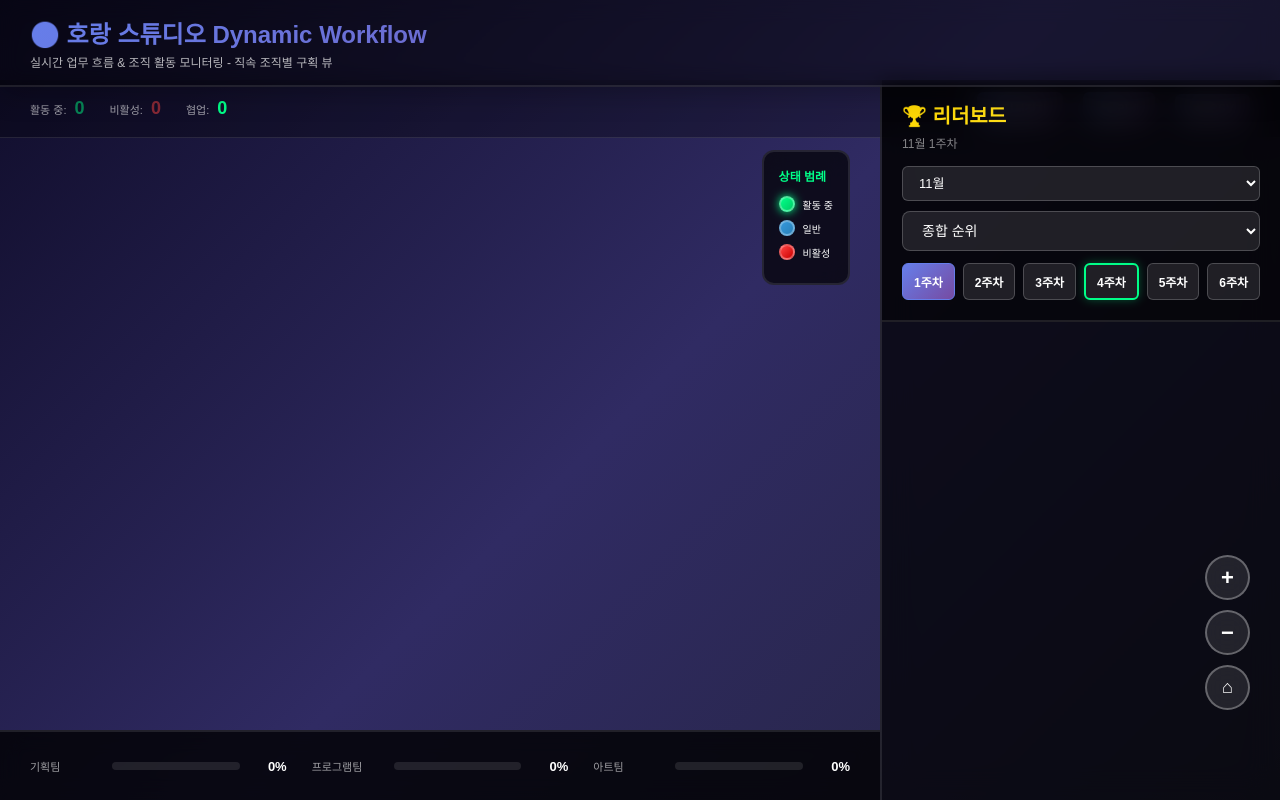
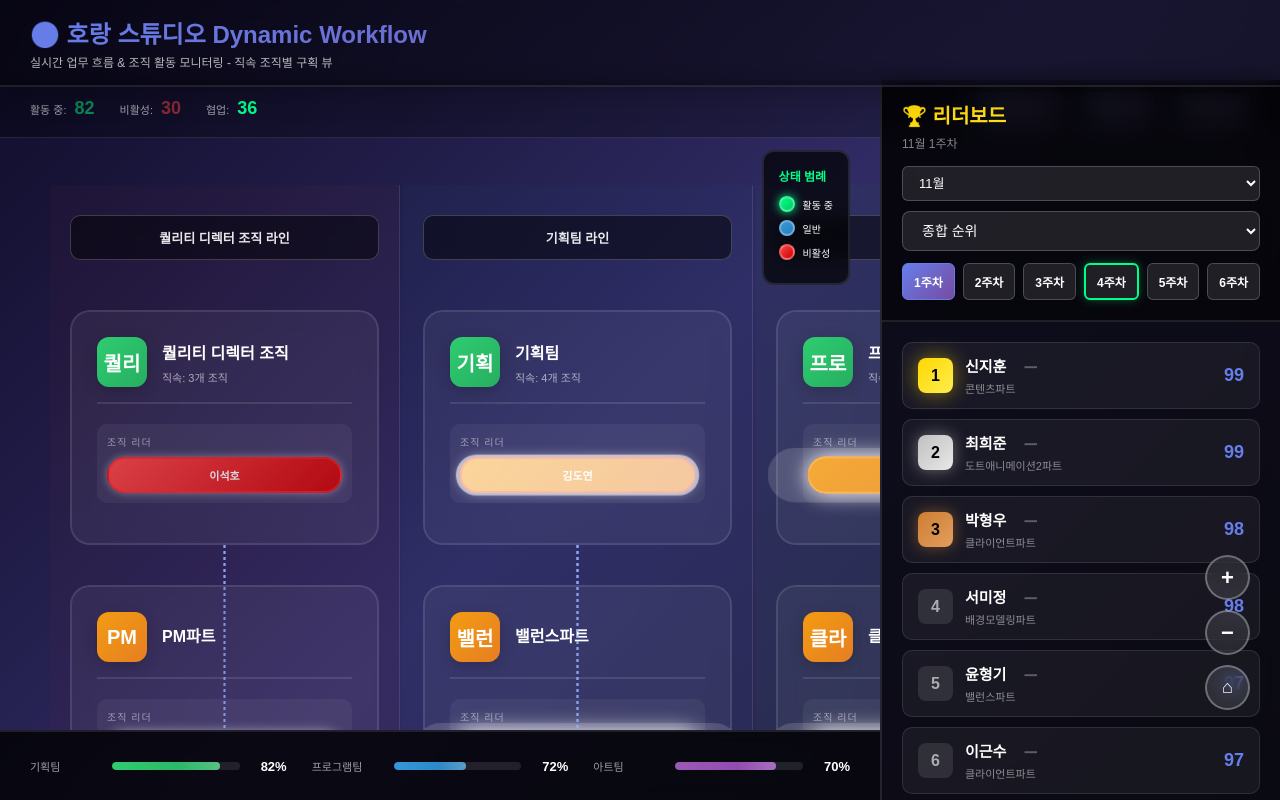
Before and after one commit to Changwongo88/dynamic-workflow, a plain HTML site: page index.html in a window 1280 px wide. Drawn offline with Linux system fonts and the light colour scheme; no server answers.

Commit message:
Add files via upload

```diff
--- a/index.html
+++ b/index.html
@@ -2073,28 +2073,7 @@
             // 월 선택기 초기화
             document.getElementById('monthSelector').value = currentMonth;
 
-            fetch('슈퍼캣 조직도.csv')
-                .then(response => response.text())
-                .then(csvText => {
-                    const csvData = parseCSV(csvText);
-                    orgData = extractOrgStructure(csvData);
-                    renderOrganization(orgData);
-                    generateLeaderboardData();
-                    generateWeekButtons();
-
-                    // 현재 주차 버튼 활성화
-                    const btns = document.querySelectorAll('.week-btn');
-                    btns.forEach((btn, idx) => {
-                        if (idx + 1 === currentWeek) {
-                            btn.classList.add('active');
-                        }
-                    });
-
-                    updateLeaderboard();
-                    startSimulation();
-                })
-                .catch(error => {
-                    console.log('CSV 파일을 찾을 수 없습니다. 기본 데이터를 사용합니다.');
+            // 내장 데이터 사용
             const defaultCSV = `조직 레벨,조직명,조직리더,직속 조직,직속조직2,직속조직3,직속조직4,직속조직5,직속조직6,직속조직7,조직원1,조직원2,조직원3,조직원4,조직원5,조직원6,조직원7,조직원8,조직원9,조직원10,조직원11
 1,PD조직,박성준,퀄리티 디렉터 조직,게임 디렉터 조직,,,,,,,,,,,,,,,,
 2,게임 디렉터 조직,장수민,기획팀,프로그램팀,아트팀,,,,,,,,,,,,,,,
@@ -2230,7 +2209,6 @@
             updateLeaderboard();
             startSimulation();
         });
-        });
     </script>
 </body>
 </html>
```
Lines whose indentation alone changed are shown as unchanged.
